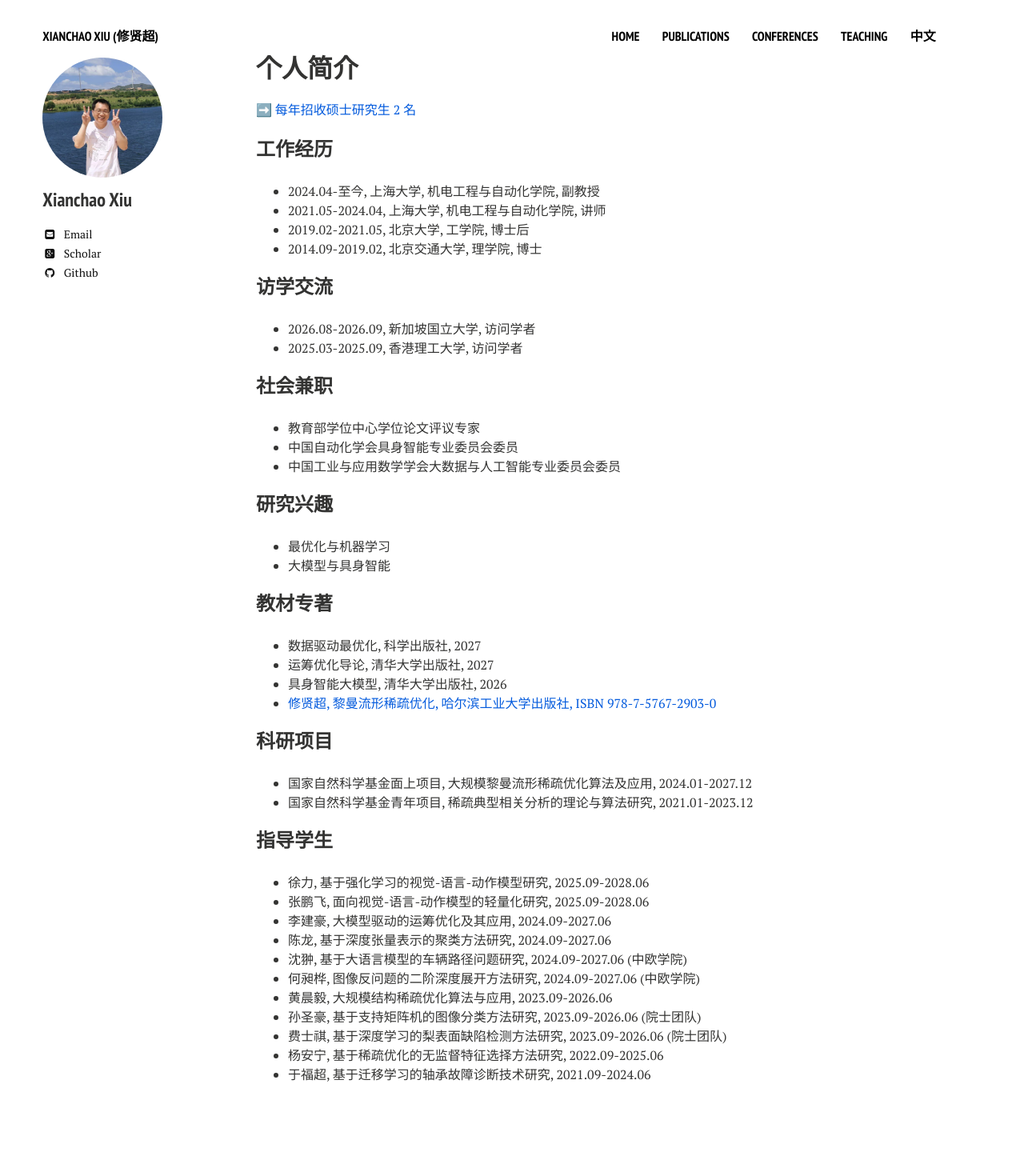
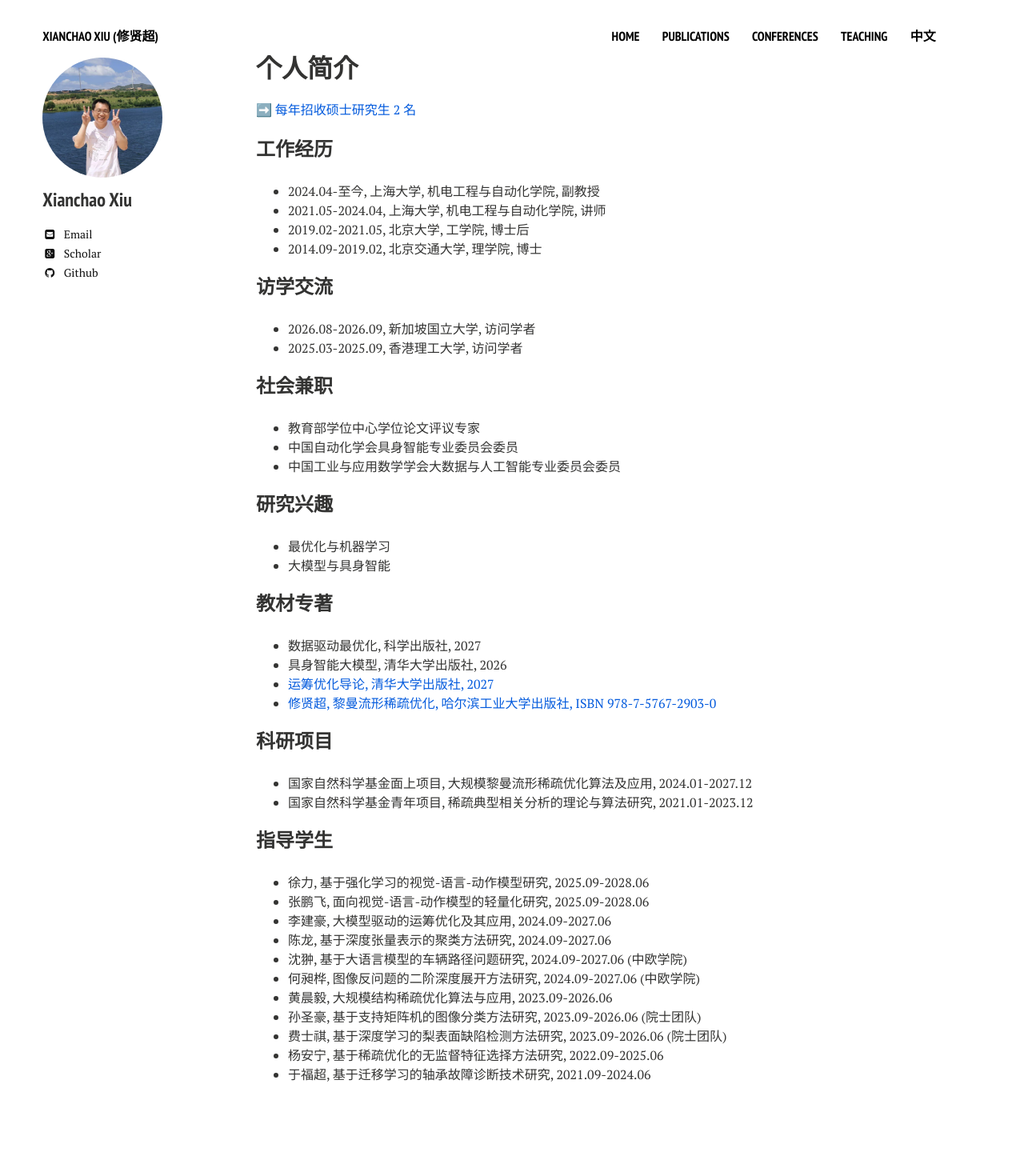
Before and after one commit to xianchaoxiu/xianchaoxiu.github.io, a Jekyll site: the page built from chinese/index.md, in a window 1280 px wide. Shown: the whole page at 80% size. Built offline with Jekyll 4.4.1, drawn with Linux system fonts in a browser that asks for light colours; nearby versions of some CDN libraries.

Commit message:
Update index.md

```diff
--- a/chinese/index.md
+++ b/chinese/index.md
@@ -35,8 +35,8 @@ share: false
 
 ### 教材专著
 * 数据驱动最优化, 科学出版社, 2027 <br>
-* 运筹优化导论, 清华大学出版社, 2027 <br>
 * 具身智能大模型, 清华大学出版社, 2026 <br>
+* <a href="https://xianchaoxiu.github.io/chinese/book/OR/" class="textlink" target="_blank">运筹优化导论, 清华大学出版社, 2027</a> <br>
 * <a href="https://xianchaoxiu.github.io/chinese/book/OPT/" class="textlink" target="_blank">修贤超, 黎曼流形稀疏优化, 哈尔滨工业大学出版社, ISBN  978-7-5767-2903-0</a> <br>
 
 
```
